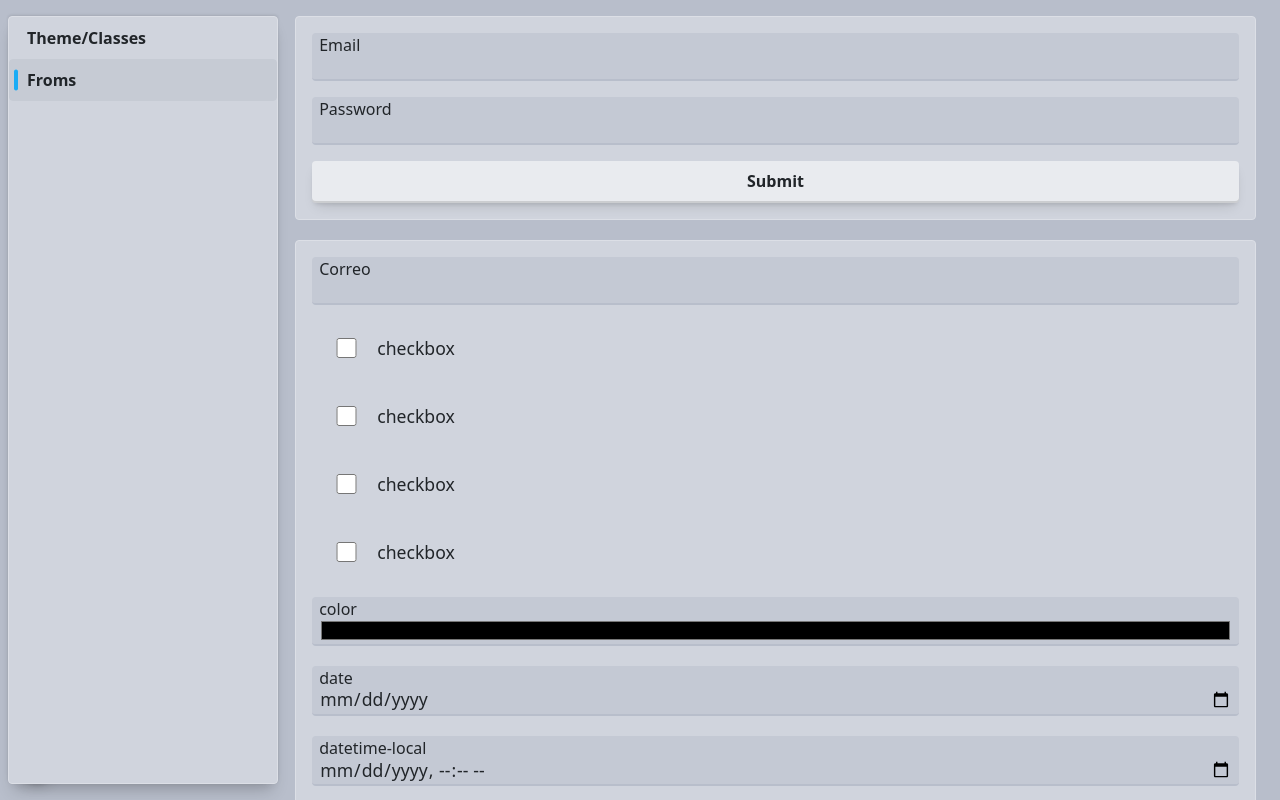
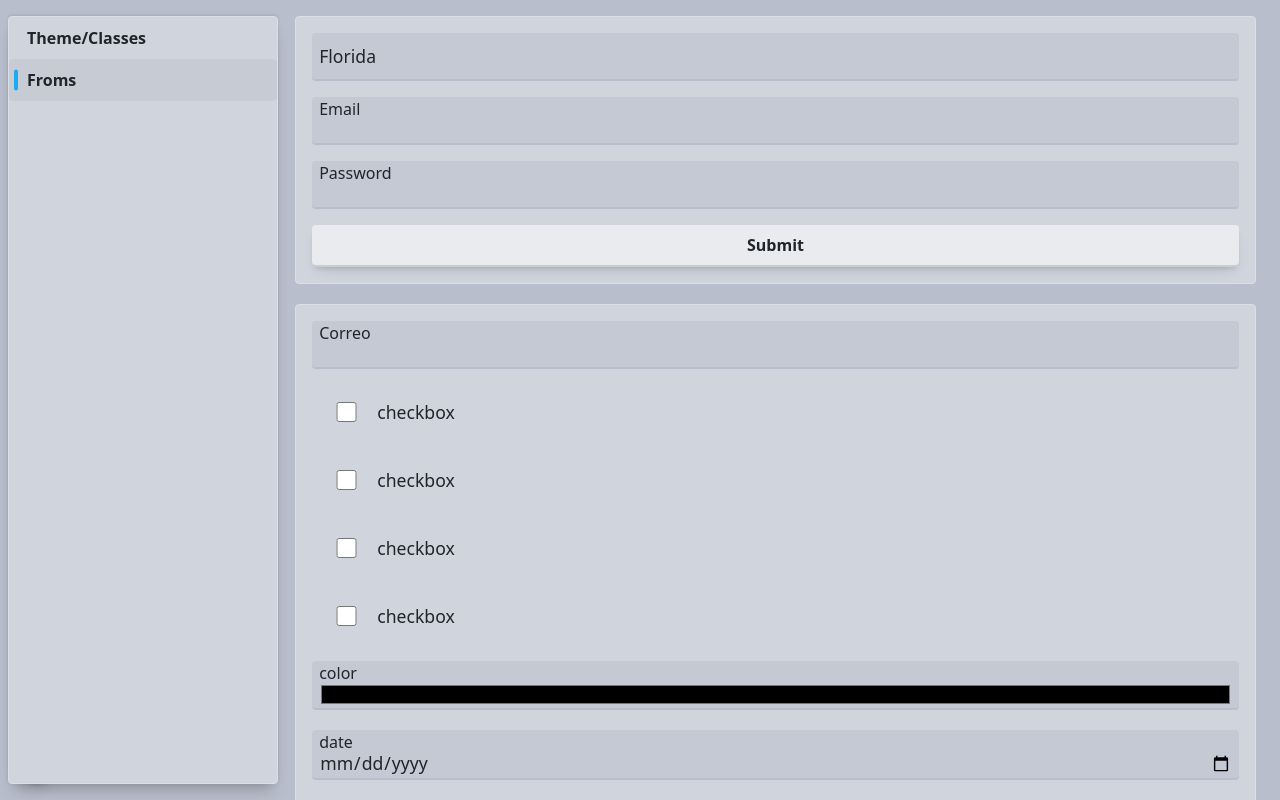
Before and after one commit to LuisManuelNR/chasi-ui, a SvelteKit app: page /forms in a window 1280 px wide. Shown: the top 800 px of the page. Built offline with nearby package versions, Linux system fonts and the light colour scheme.

Commit message:
do the select

```diff
--- a/src/lib/CForms/CLabel.svelte
+++ b/src/lib/CForms/CLabel.svelte
@@ -174,6 +174,8 @@
 			display: flex;
 			align-items: center;
 			justify-content: center;
+			:global(textarea),
+			:global(select),
 			:global(input) {
 				border: none;
 				outline: none;
--- /dev/null
+++ b/src/lib/CForms/CSelect2.svelte
@@ -0,0 +1,23 @@
+<script lang="ts">
+	import CLabel from './CLabel.svelte'
+
+	export let items = []
+	export let itemValue: string
+	export let itemText: string
+</script>
+
+<CLabel>
+	<select>
+		{#each items as item}
+			<option>{itemText ? item[itemText] : item}</option>
+		{/each}
+	</select>
+</CLabel>
+
+<style>
+	:global(select *) {
+		min-height: 38px;
+		background-color: black;
+		color: brown;
+	}
+</style>
--- a/src/lib/index.ts
+++ b/src/lib/index.ts
@@ -6,7 +6,7 @@ export { default as CNotify } from './CNotify/CNotify.svelte'
 export { CNotifier } from './CNotify/CNotifier.js'
 export { default as CForm } from './CForms/CForm.svelte'
 export { default as CLabel } from './CForms/CLabel.svelte'
-// export { default as CSelect } from './CForms/CSelect.svelte'
+export { default as CSelect } from './CForms/CSelect2.svelte'
 export { default as CSidebar } from './CSidebar/CSidebar.svelte'
 export { default as CImageUploader } from './CImageUploader/CImageUploader.svelte'
 export { default as CDraggableList } from './CDraggableList/CDraggableList.svelte'
--- a/src/routes/forms/+page.svelte
+++ b/src/routes/forms/+page.svelte
@@ -1,5 +1,5 @@
 <script lang="ts">
-	import { CLabel, CForm } from '$lib'
+	import { CLabel, CForm, CSelect } from '$lib'
 	import type { Rule } from '$lib'
 
 	function handleSubmit() {
@@ -9,11 +9,45 @@
 	const required: Rule = (v) => !!v || 'Este campo es requerido'
 	const validEmail: Rule = (v: string) =>
 		v.endsWith('@gmail.com') || 'Email mal formado, (tiene que terminar con @gmail.com)'
+
+	let items = [
+		{ state: 'Florida', abbr: 'FL' },
+		{ state: 'Georgia', abbr: 'GA' },
+		{ state: 'Nebraska', abbr: 'NE' },
+		{ state: 'California', abbr: 'CA' },
+		{ state: 'New York', abbr: 'NY' },
+		{ state: 'Florida', abbr: 'FL' },
+		{ state: 'Georgia', abbr: 'GA' },
+		{ state: 'Nebraska', abbr: 'NE' },
+		{ state: 'California', abbr: 'CA' },
+		{ state: 'New York', abbr: 'NY' },
+		{ state: 'Florida', abbr: 'FL' },
+		{ state: 'Georgia', abbr: 'GA' },
+		{ state: 'Nebraska', abbr: 'NE' },
+		{ state: 'California', abbr: 'CA' },
+		{ state: 'New York', abbr: 'NY' },
+		{ state: 'Florida', abbr: 'FL' },
+		{ state: 'Georgia', abbr: 'GA' },
+		{ state: 'Nebraska', abbr: 'NE' },
+		{ state: 'California', abbr: 'CA' },
+		{ state: 'New York', abbr: 'NY' },
+		{ state: 'Florida', abbr: 'FL' },
+		{ state: 'Georgia', abbr: 'GA' },
+		{ state: 'Nebraska', abbr: 'NE' },
+		{ state: 'California', abbr: 'CA' },
+		{ state: 'New York', abbr: 'NY' },
+		{ state: 'Florida', abbr: 'FL' },
+		{ state: 'Georgia', abbr: 'GA' },
+		{ state: 'Nebraska', abbr: 'NE' },
+		{ state: 'California', abbr: 'CA' },
+		{ state: 'New York', abbr: 'NY' }
+	]
 </script>
 
 <div class="card mb-4">
 	<CForm on:submit={handleSubmit}>
 		<div class="d-grid gap-3">
+			<CSelect {items} itemText="state" />
 			<CLabel label="Email" let:rules>
 				<input type="email" use:rules={[required, validEmail]} />
 			</CLabel>
```
